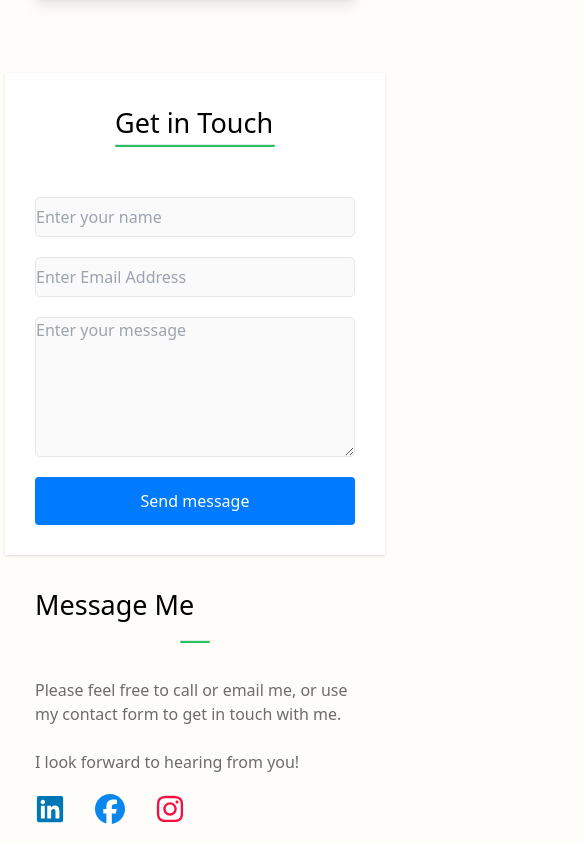
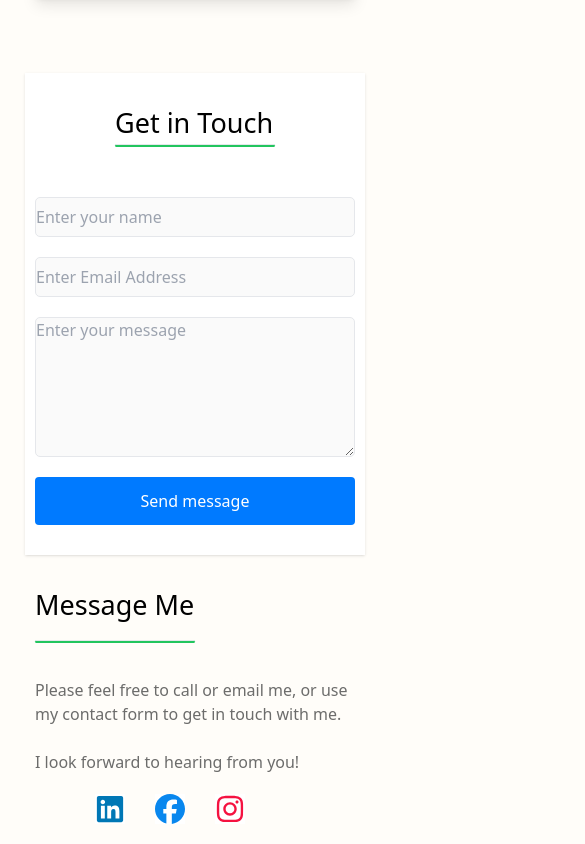
Before and after one commit to Roshan-Ojha/roshan-ojha.github.io, a Next.js app: page /contact in a window 390 px wide. Shown: the part 789-1633 px from the top of the page, 585 px wide, since content can reach past the window. Built offline with nearby package versions, Linux system fonts and the light colour scheme.

Commit message:
contact responsive

```diff
--- a/app/(routes)/contact/page.tsx
+++ b/app/(routes)/contact/page.tsx
@@ -20,7 +20,7 @@ export default function Contact() {
         </div>
       </div>
 
-      <div className="flex flex-row self-center mt-[125px] space-x-[60px] max-[1110px]:flex-col max-[1110px]:space-x-[0px] max-[1110px]:space-y-[50px] max-[1110px]:mt-[70px]">
+      <div className="flex flex-row self-center mt-[125px] space-x-[60px] max-[1110px]:flex-col max-[1110px]:space-x-[0px] max-[1110px]:space-y-[50px] max-[1110px]:mt-[70px] ">
         <div className="w-[325px] h-[150px] bg-white flex align-middle justify-center flex-col space-y-[20px] shadow-lg rounded">
           <FontAwesomeIcon
             icon={faMobileScreenButton}
@@ -69,8 +69,8 @@ export default function Contact() {
         </div>
       </div>
 
-      <div className="w-[1095px] flex flex-row self-center  mt-[75px] space-x-[100px] max-[1110px]:flex-col max-[1110px]:px-[0px] max-[1110px]:space-x-[0px] ">
-        <div className="flex flex-col bg-white px-[100px] py-[75px] shadow max-[1110px]:px-[10px] max-[1110px]:self-center max-[1110px]:w-[380px] max-[1110px]:py-[30px]">
+      <div className="w-[1095px] flex flex-row self-center  mt-[75px] space-x-[100px] max-[1110px]:flex-col max-[1110px]:px-[0px] max-[1110px]:space-x-[0px] max-[1110px]:w-[320px] ">
+        <div className="flex flex-col bg-white px-[100px] py-[75px] shadow max-[1110px]:px-[10px] max-[1110px]:self-center  max-[1110px]:py-[30px]">
           <div className="flex flex-col text-[27px] max-[1110px]:self-center">
             Get in Touch
             <hr className="self-start w-[160px] h-[3px] bg-green-500 rounded" />
@@ -110,7 +110,7 @@ export default function Contact() {
         <div className="flex  flex-col w-[160px] mt-[25px] max-[1110px]:self-center max-[1110px]:mt-[30px]  max-[1110px]:w-[320px]">
           <div className="flex flex-col text-[27px]">
             Message Me
-            <hr className="self-start w-[30px] h-[3px] bg-green-500 rounded mt-[15px] max-[1110px]:self-center " />
+            <hr className="self-start w-[30px] h-[3px] bg-green-500 rounded mt-[15px] max-[1110px]:self-start max-[1110px]:w-[160px] " />
           </div>
           <div className="mt-[35px] text-[#6c6c6b]">
             Please feel free to call or email me, or use my contact form to get
@@ -118,7 +118,7 @@ export default function Contact() {
             <br />
             <br />I look forward to hearing from you!
           </div>
-          <div className="flex flex-row w-[200px] space-x-[30px] mt-[20px]">
+          <div className="flex flex-row w-[200px] space-x-[30px] mt-[20px] max-[1110px]:self-center max-[1110px]:mb-[20px]">
             <FontAwesomeIcon
               icon={faLinkedin}
               onClick={() =>
```
